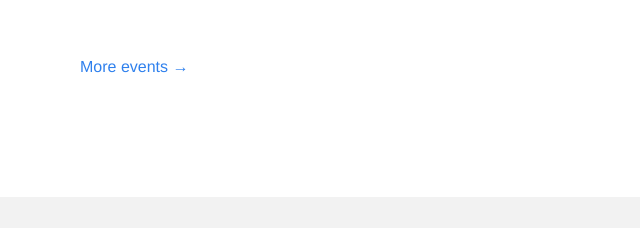
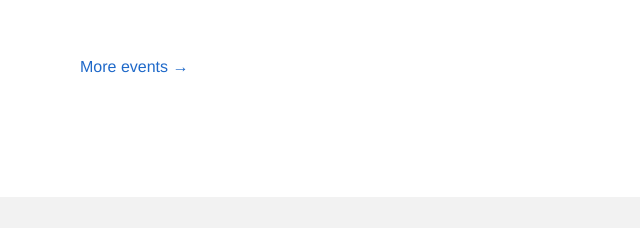
Before and after one commit to Arrangedgodly/web_project_1, a plain HTML site: page index.html in a window 1280 px wide. In both pictures the pointer is over the link 134 px from the left and 2787 px from the top of the page. Shown: the part 2721-2949 px from the top of the page, 0-640 px from the left. Drawn offline with Linux system fonts and the light colour scheme.

Commit message:
fixed my dumb mistake haha

```diff
--- a/styles/style.css
+++ b/styles/style.css
@@ -238,7 +238,7 @@
   text-decoration: none;
 }
 
-.events__more:hover::after {
+.events__more:hover {
   color: #1f69c9;
 }
 
```
